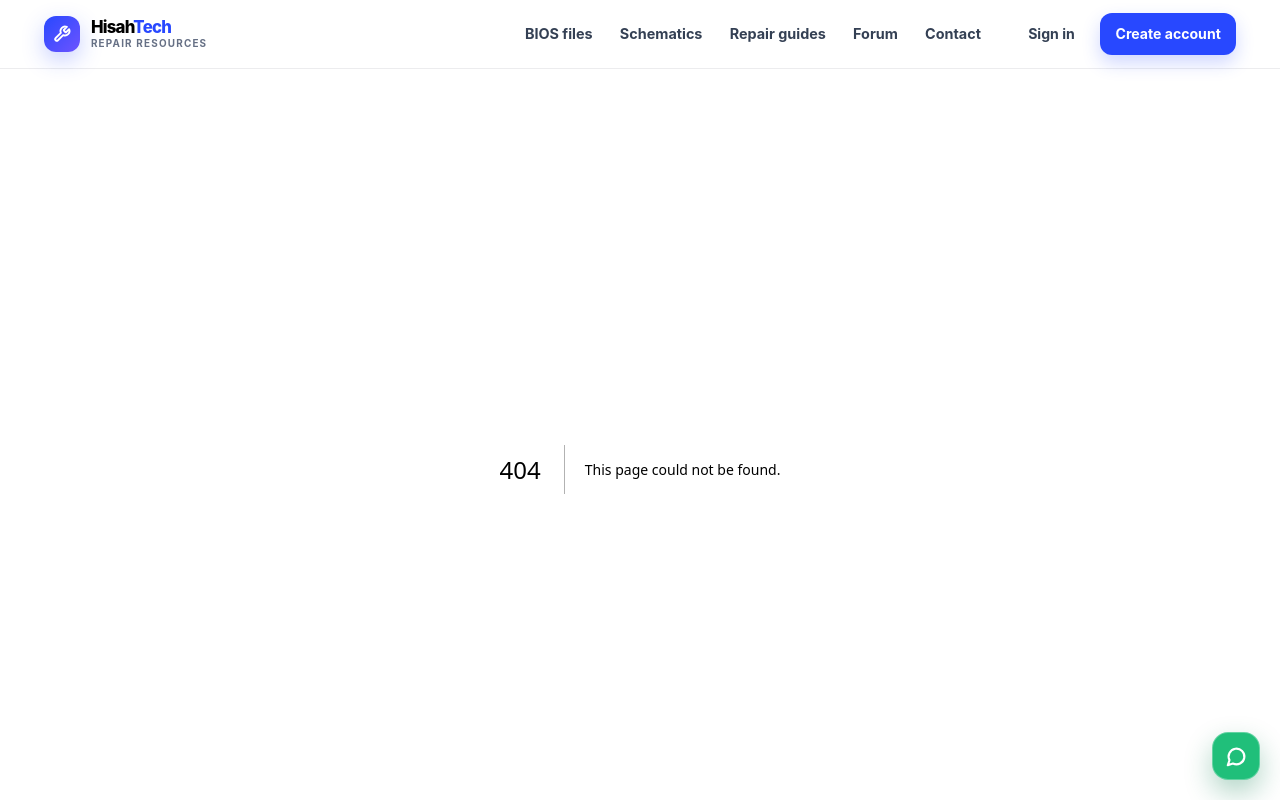
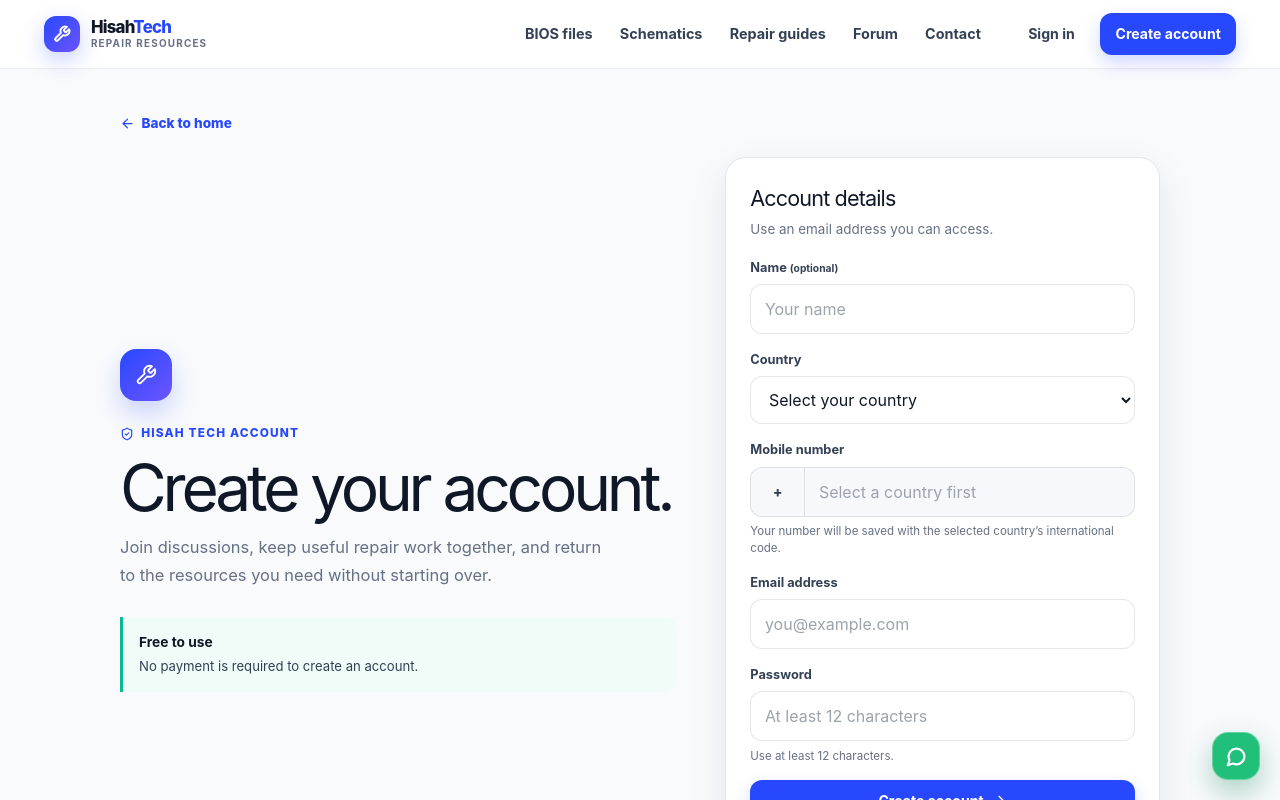
Before and after one commit to emkayty/hisah-tech-remediated, a Next.js app: page /signup in a window 1280 px wide. Before the commit this address had no page. Shown: the top 800 px of the page. Built offline with nearby package versions, Linux system fonts and the light colour scheme.

Commit message:
Add dedicated account creation route

```diff
--- a/app/components/SiteHeader.tsx
+++ b/app/components/SiteHeader.tsx
@@ -41,7 +41,7 @@ export default function SiteHeader() {
 
         <div className="site-header__actions">
           <Link href="/?auth=login" className="button button--quiet">Sign in</Link>
-          <Link href="/?auth=signup" className="button button--primary">Create account</Link>
+          <Link href="/signup" className="button button--primary">Create account</Link>
           <button
             type="button"
             aria-label={menuOpen ? 'Close menu' : 'Open menu'}
@@ -65,7 +65,7 @@ export default function SiteHeader() {
           </nav>
           <div className="mobile-menu__actions">
             <Link href="/?auth=login" className="button button--secondary" onClick={closeMenu}>Sign in</Link>
-            <Link href="/?auth=signup" className="button button--primary" onClick={closeMenu}>Create an account</Link>
+            <Link href="/signup" className="button button--primary" onClick={closeMenu}>Create an account</Link>
           </div>
           <p className="mobile-menu__note"><ChevronDown size={15} /> Start with the section that matches your repair.</p>
         </div>
--- a/app/globals.css
+++ b/app/globals.css
@@ -361,3 +361,26 @@ button:disabled { cursor: not-allowed; opacity: .62; }
 .reply-form { display: grid; gap: 1rem; margin-top: 1.5rem; padding: 1.2rem; border: 1px solid var(--line); border-radius: 1rem; background: #f8f9fd; }
 @media (max-width: 800px) { .forum-layout { grid-template-columns: 1fr; } .forum-sidebar { grid-template-columns: repeat(2, minmax(0, 1fr)); } .forum-search { grid-column: 1 / -1; } }
 @media (max-width: 560px) { .forum-sidebar { grid-template-columns: 1fr; } .forum-category small { max-width: none; } .forum-content__heading { align-items: flex-start; flex-direction: column; gap: .45rem; } .thread-card p { white-space: normal; } .thread-hero, .forum-empty { padding: 1.3rem; } .thread-post { grid-template-columns: 34px minmax(0, 1fr); padding: .9rem; } .thread-post__avatar { width: 34px; height: 34px; border-radius: .75rem; } }
+
+.auth-page { max-width: 1040px; }
+.auth-page__back { margin-bottom: 1.25rem; }
+.auth-page__back a { display: inline-flex; align-items: center; gap: .4rem; color: var(--primary); font-size: .85rem; font-weight: 800; }
+.auth-page__layout { display: grid; grid-template-columns: minmax(0, 1fr) minmax(360px, .78fr); gap: 3rem; align-items: center; }
+.auth-page__intro { max-width: 560px; }
+.auth-page__mark { display: grid; place-items: center; width: 52px; height: 52px; margin-bottom: 1.35rem; border-radius: 1rem; color: #fff; background: linear-gradient(135deg, var(--primary), #6d54ff); box-shadow: 0 12px 24px rgba(40,72,255,.22); }
+.auth-page__intro h1 { margin: .65rem 0 .85rem; letter-spacing: -.065em; font-size: clamp(2.5rem, 5vw, 4.3rem); line-height: .98; }
+.auth-page__intro > p { max-width: 500px; margin: 0; color: var(--muted); font-size: 1.03rem; line-height: 1.7; }
+.auth-page__note { display: grid; gap: .25rem; margin-top: 1.75rem; padding: .95rem 1rem; border-left: 3px solid var(--mint); border-radius: 0 .85rem .85rem 0; background: #effcf8; }
+.auth-page__note strong { font-size: .86rem; }
+.auth-page__note span { color: var(--ink-soft); font-size: .82rem; }
+.auth-page__card { padding: 1.5rem; border: 1px solid var(--line); border-radius: 1.3rem; background: #fff; box-shadow: var(--shadow-md); }
+.auth-page__card-heading { margin-bottom: 1.15rem; }
+.auth-page__card-heading h2 { margin: 0 0 .3rem; letter-spacing: -.04em; font-size: 1.35rem; }
+.auth-page__card-heading p { margin: 0; color: var(--muted); font-size: .84rem; }
+.auth-page__switch { margin: 1rem 0 0; color: var(--muted); text-align: center; font-size: .85rem; }
+.auth-page__switch a { color: var(--primary); font-weight: 800; }
+@media (max-width: 760px) {
+  .auth-page__layout { grid-template-columns: 1fr; gap: 1.75rem; }
+  .auth-page__intro h1 { font-size: clamp(2.35rem, 11vw, 3.6rem); }
+  .auth-page__card { padding: 1.2rem; }
+}
--- /dev/null
+++ b/app/signup/page.tsx
@@ -0,0 +1,74 @@
+'use client';
+
+import Link from 'next/link';
+import { useRouter } from 'next/navigation';
+import { useState } from 'react';
+import { ArrowLeft, ArrowRight, ShieldCheck, Wrench } from 'lucide-react';
+import CountryPhoneField from '../components/CountryPhoneField';
+
+export default function SignupPage() {
+  const router = useRouter();
+  const [submitting, setSubmitting] = useState(false);
+  const [error, setError] = useState('');
+
+  async function handleSubmit(event: React.FormEvent<HTMLFormElement>) {
+    event.preventDefault();
+    setSubmitting(true);
+    setError('');
+    const form = new FormData(event.currentTarget);
+
+    try {
+      const response = await fetch('/api/auth/signup', {
+        method: 'POST',
+        headers: { 'Content-Type': 'application/json' },
+        body: JSON.stringify({
+          email: String(form.get('email') || ''),
+          password: String(form.get('password') || ''),
+          name: String(form.get('name') || '').trim() || undefined,
+          country: String(form.get('country') || ''),
+          whatsapp_number: String(form.get('whatsapp_number') || ''),
+        }),
+      });
+      const data = await response.json();
+      if (!response.ok) {
+        setError(data.error === 'Invalid request payload' ? 'Check your name, country, mobile number, email, and password.' : (data.error || 'We could not create your account. Please try again.'));
+        return;
+      }
+      router.replace('/dashboard');
+      router.refresh();
+    } catch {
+      setError('A network issue interrupted the request. Please try again.');
+    } finally {
+      setSubmitting(false);
+    }
+  }
+
+  return (
+    <div className="auth-page page-shell">
+      <div className="auth-page__back"><Link href="/"><ArrowLeft size={15} /> Back to home</Link></div>
+      <section className="auth-page__layout">
+        <div className="auth-page__intro">
+          <span className="auth-page__mark"><Wrench size={22} /></span>
+          <span className="eyebrow"><ShieldCheck size={14} /> Hisah Tech account</span>
+          <h1>Create your account.</h1>
+          <p>Join discussions, keep useful repair work together, and return to the resources you need without starting over.</p>
+          <div className="auth-page__note"><strong>Free to use</strong><span>No payment is required to create an account.</span></div>
+        </div>
+        <div className="auth-page__card">
+          <div className="auth-page__card-heading">
+            <div><h2>Account details</h2><p>Use an email address you can access.</p></div>
+          </div>
+          {error && <div className="form-error" role="alert">{error}</div>}
+          <form className="auth-form" onSubmit={handleSubmit}>
+            <label><span className="form-label">Name <small>(optional)</small></span><input className="form-control" name="name" autoComplete="name" placeholder="Your name" /></label>
+            <CountryPhoneField detectCountry />
+            <label><span className="form-label">Email address</span><input className="form-control" name="email" type="email" autoComplete="email" placeholder="you@example.com" required /></label>
+            <label><span className="form-label">Password</span><input className="form-control" name="password" type="password" autoComplete="new-password" placeholder="At least 12 characters" minLength={12} required /><small className="form-hint">Use at least 12 characters.</small></label>
+            <button className="button button--primary" type="submit" disabled={submitting}>{submitting ? 'Creating account…' : 'Create account'} <ArrowRight size={16} /></button>
+          </form>
+          <p className="auth-page__switch">Already have an account? <Link href="/?auth=login">Sign in</Link></p>
+        </div>
+      </section>
+    </div>
+  );
+}
```
